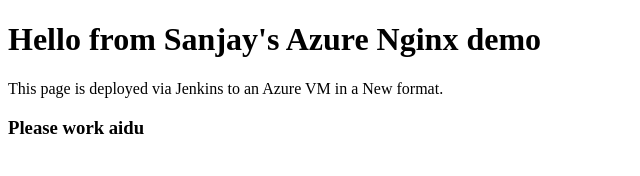
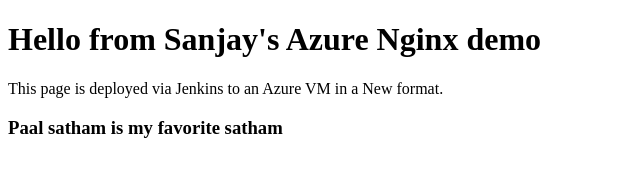
Before and after one commit to Sanjay-logic/azure-nginx-demo, a plain HTML site: page index.html in a window 1280 px wide. Shown: the whole page, without its empty margins (0-640 px from the left). Drawn offline with Linux system fonts and the light colour scheme.

Commit message:
Change IIS homepage heading

```diff
--- a/index.html
+++ b/index.html
@@ -9,4 +9,4 @@
   </body>
 </html>
 
-<h3>Please work aidu</h3>
+<h3>Paal satham is my favorite satham</h3>
```
